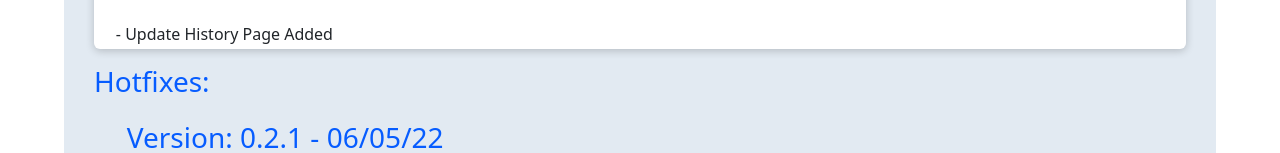
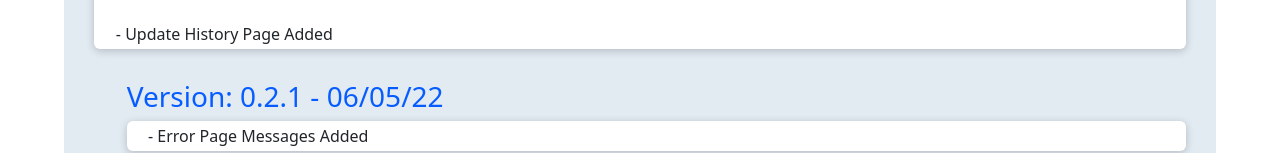
Before and after one commit to ShanerCoder/xtreme-tracking, a Next.js app: page /updates in a window 1280 px wide. Shown: the part 651-804 px from the top of the page. Built offline with nearby package versions, Linux system fonts and the light colour scheme; no server answers.

Commit message:
UI Change

```diff
--- a/components/form-components/UpdatesPage/UpdatePost.js
+++ b/components/form-components/UpdatesPage/UpdatePost.js
@@ -19,7 +19,6 @@ function UpdatePost(props) {
 
       {hotfixes ? (
         <>
-          <h3>Hotfixes:</h3>
           {props.hotfixes.map((hotfix) => (
             <div key={hotfix.version} className={classes.hotfixSpacing}>
               <h3>
```
